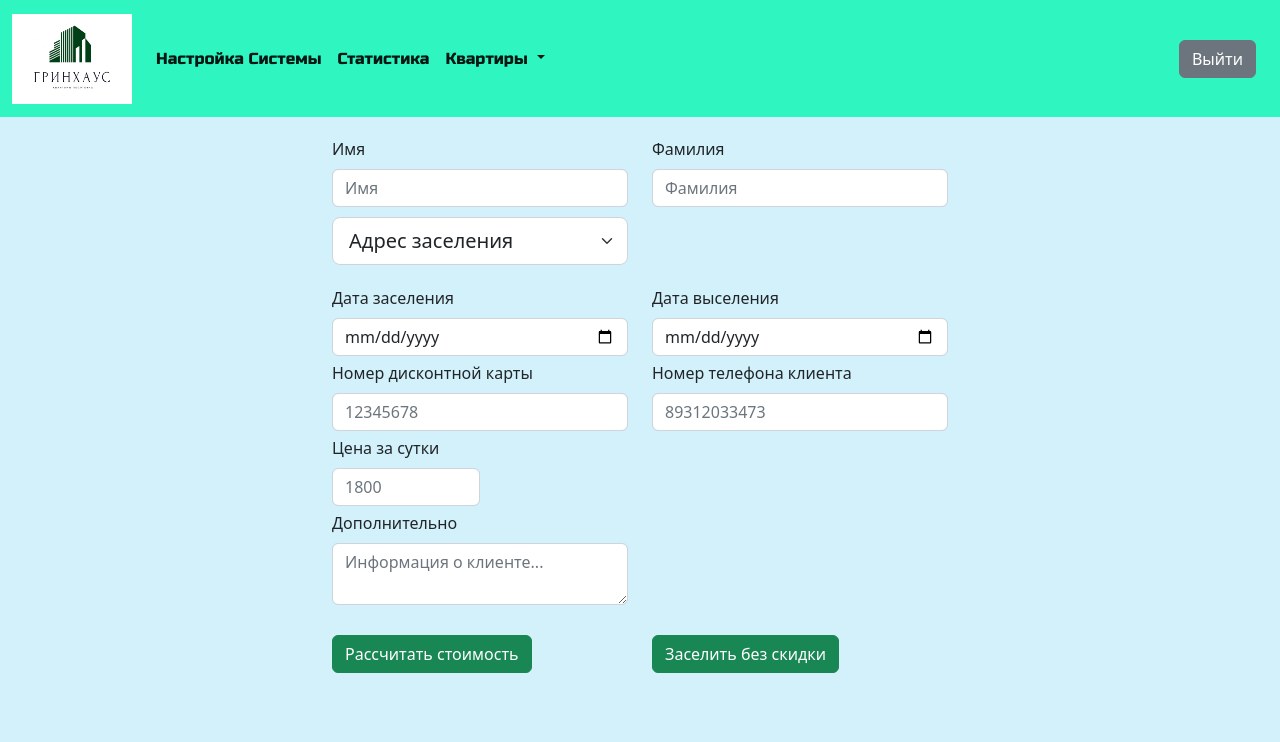
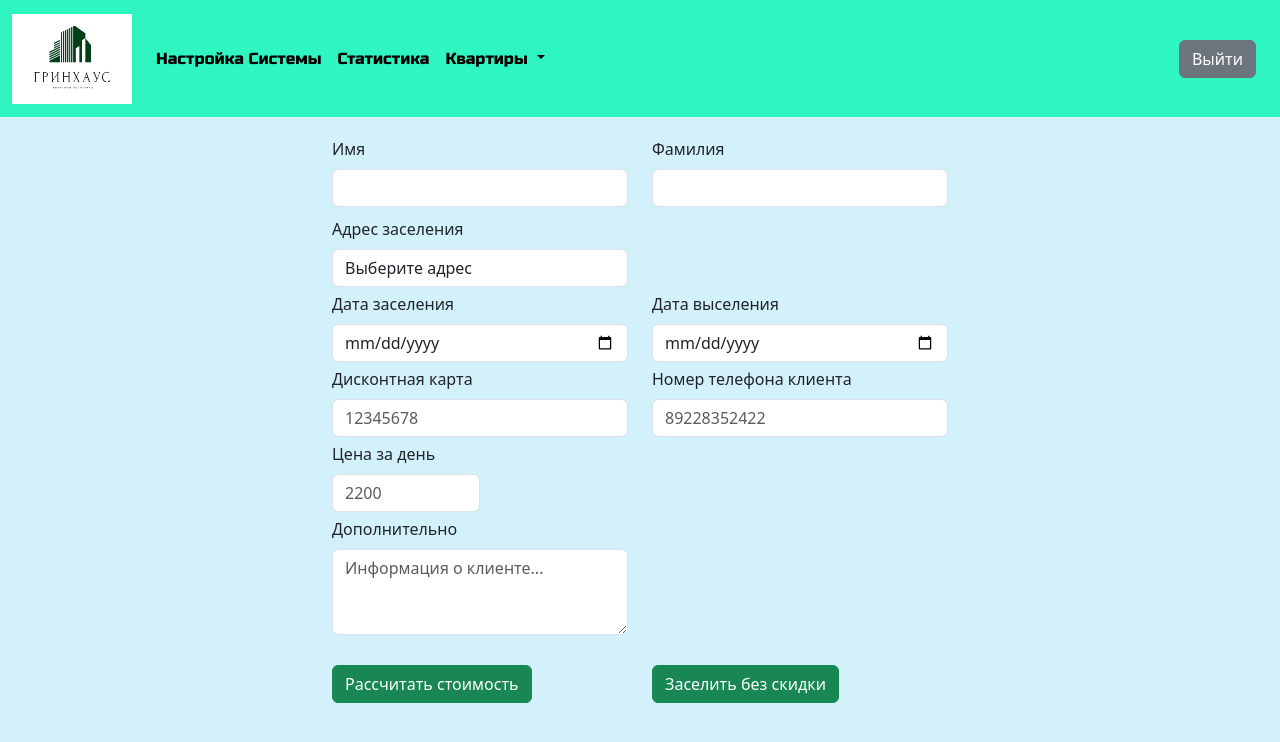
Before and after one commit to grigorenkoei/greenhouse, a Django app: page /basic_app/add_client/ in a window 1280 px wide. Shown: the top 742 px of the page. Run offline with Django 4.2, Linux system fonts and the light colour scheme; tables that the repository leaves empty hold one stand-in row (values such as "Sample post"); some libraries are stand-ins or nearby versions.

Commit message:
Create add client page

```diff
--- a/basic_app/forms.py
+++ b/basic_app/forms.py
@@ -1,6 +1,6 @@
 from django.forms import ModelForm
 from django import forms
-from basic_app.models import Flat, FlatType
+from basic_app.models import Flat, FlatType, Order
 
 
 class FlatsForm(ModelForm):
@@ -19,3 +19,39 @@ class FlatsForm(ModelForm):
             'rent_price_month': forms.NumberInput(attrs={'placeholder': '25000'}),
             'price': forms.NumberInput(attrs={'placeholder': '1700'}),
         }
+
+
+class OrderForm(forms.Form):
+    first_name = forms.CharField(max_length=255,
+                                 widget=forms.TextInput(attrs={'class': 'form-control',
+                                                               'aria-label': 'First name'}))
+    last_name = forms.CharField(max_length=255,
+                                widget=forms.TextInput(attrs={'class': 'form-control',
+                                                              'aria-label': 'First name'}))
+
+    address = forms.ModelChoiceField(Flat.objects.all(),
+                                     empty_label="Выберите адрес",
+                                     widget=forms.Select(attrs={'class': 'form-control'}))
+
+    date_from = forms.DateField(widget=forms.DateInput(attrs={'type': 'date',
+                                                              'class': 'form-control'}))
+    date_to = forms.DateField(widget=forms.DateInput(attrs={'type': 'date',
+                                                            'class': 'form-control'}))
+
+    discount_card = forms.IntegerField(widget=forms.NumberInput(attrs={'class': 'form-control',
+                                                                       'placeholder': '12345678'}))
+
+    phone_number = forms.CharField(max_length=12,
+                                   widget=forms.TextInput(attrs={'class': 'form-control',
+                                                                 'placeholder': '89228352422'
+                                                                 }))
+    price = forms.IntegerField(label='exampleFormControlInput1',
+                               widget=forms.NumberInput(attrs={'class': 'form-control',
+                                                               'placeholder': '2200'
+                                                               }))
+    desc = forms.CharField(max_length=100, label='exampleFormControlInput1',
+                           widget=forms.Textarea(attrs={'class': 'form-control',
+                                                        'placeholder': 'Информация о клиенте...',
+                                                        'rows': 3,
+                                                        'cols': 3
+                                                        }))
--- a/basic_app/models.py
+++ b/basic_app/models.py
@@ -23,7 +23,7 @@ class Flat(models.Model):
 
 
 class Employee(models.Model):
-    employee_id = models.AutoField(primary_key=True)
+    employee = models.AutoField(primary_key=True)
     employee_name = models.CharField(max_length=255)
 
     def __str__(self):
@@ -31,7 +31,7 @@ class Employee(models.Model):
 
 
 class OrderStatus(models.Model):
-    order_status_id = models.AutoField(primary_key=True)
+    order_status = models.AutoField(primary_key=True)
     order_status_name = models.CharField(max_length=255)
 
     def __str__(self):
@@ -39,7 +39,7 @@ class OrderStatus(models.Model):
 
 
 class Client(models.Model):
-    client_id = models.AutoField(primary_key=True)
+    client = models.AutoField(primary_key=True)
     name = models.CharField(max_length=255)
     discount_card = models.IntegerField(null=True)
     phone_number = models.CharField(max_length=12, null=True)
@@ -52,16 +52,16 @@ class Client(models.Model):
 
 
 class Order(models.Model):
-    order_id = models.AutoField(primary_key=True)
-    client_id = models.ForeignKey(Client, on_delete=models.CASCADE)
+    order = models.AutoField(primary_key=True)
+    client = models.ForeignKey(Client, on_delete=models.CASCADE)
     order_ts = models.DateTimeField(auto_now_add=True)
     date_from = models.DateField()
     date_to = models.DateField()
-    flat_id = models.ForeignKey(Flat, on_delete=models.CASCADE)
+    flat = models.ForeignKey(Flat, on_delete=models.CASCADE)
     price = models.IntegerField()
     bonuses_used = models.IntegerField()
-    employee_id = models.ForeignKey(Employee, on_delete=models.CASCADE)
-    order_status_id = models.ForeignKey(OrderStatus, on_delete=models.CASCADE)
+    employee = models.ForeignKey(Employee, on_delete=models.CASCADE)
+    order_status = models.ForeignKey(OrderStatus, on_delete=models.CASCADE)
 
     def __str__(self):
         return f'{self.order_id}'
--- a/basic_app/views.py
+++ b/basic_app/views.py
@@ -1,5 +1,5 @@
 from django.shortcuts import render
-from basic_app.forms import FlatsForm
+from basic_app.forms import FlatsForm, OrderForm
 from basic_app.models import FlatType
 
 # Create your views here.
@@ -10,7 +10,16 @@ def find_client(request):
 
 
 def add_client(request):
-    return render(request, 'basic_app/html/add_client.html')
+    form = OrderForm()
+    context = {'form': form}
+
+    if request.method == 'POST':
+        form = OrderForm(request.POST)
+        if form.is_valid():
+            print(form.cleaned_data["date_from"])
+            return render(request, 'basic_app/html/add_client.html', context=context)
+
+    return render(request, 'basic_app/html/add_client.html', context=context)
 
 
 def signin(request):
--- a/templates/basic_app/html/add_client.html
+++ b/templates/basic_app/html/add_client.html
@@ -1,67 +1,57 @@
-<!-- Welcome to your CSS Level One Assessment Test!
+{% extends 'basic_app/html/base_b.html' %}
+{% load bootstrap5 %}
 
-For this test, edit the CSS file and complete the commented tasks below!
-You won't be editing and html, but the css file is linked to the html file.
-Watch the video lecture for more info on this! -->
-<!DOCTYPE html>
-{% extends 'basic_app/html/base.html' %}
-{% load static %}
-
-{% block bodyblock %}
+{% block content %}
     <div class="container" style="margin-top:20px;margin-bottom: 90px; margin-left: auto; width: 50%;">
         <form action="GET">
         <div class="row">
         <div class="col-lg-6">
-          <label for="exampleFormControlInput1" class="form-label">Имя</label>
-          <input type="text" class="form-control" id="exampleFormControlInput1" placeholder="Имя" aria-label="First name" required>
+          <label for="{{ form.firstname.id_for_label }}" class="form-label">Имя</label>
+            {{ form.first_name }}
         </div>
         <div class="col-lg-6">
-          <label for="exampleFormControlInput1" class="form-label">Фамилия</label>
-          <input type="text" class="form-control" id="exampleFormControlInput1" placeholder="Фамилия" aria-label="Last name" required>
+            <label for="{{ form.firstname.id_for_label }}" class="form-label">Фамилия</label>
+            {{ form.last_name }}
         </div>
       </div>
       <div class="row" style="margin-top:10px">
         <div class="col-lg-6">
-            <select class="form-select form-select-lg mb-3" aria-label=".form-select-lg example" aria-placeholder="123123132" required>
-                <option value="">Адрес заселения</option>
-                <option value="1">One</option>
-                <option value="2">Two</option>
-                <option value="3">Three</option>
-              </select>
+            <label for="{{ form.address.id_for_label }}" class="form-label">Адрес заселения</label>
+                {{ form.address }}
         </div>
       </div>
       <div class="row" style="margin-top: 5px;">
         <div class="col-lg-6">
-            <label for="exampleFormControlInput1" class="form-label">Дата заселения</label>
-            <input type="date" class="form-control" id="exampleFormControlInput1" placeholder="12345678" aria-label="Last name" required>
+            <label for="{{ form.date_from.id_for_label }}" class="form-label">Дата заселения</label>
+               {{ form.date_from }}
           </div>
-          <div class="col-lg-6">
-            <label for="exampleFormControlInput1" class="form-label">Дата выселения</label>
-            <input type="date" class="form-control" id="exampleFormControlInput1" placeholder="1800" aria-label="Last name" required>
+        <div class="col-lg-6">
+            <label for="{{ form.date_from.id_for_label }}" class="form-label">Дата выселения</label>
+               {{ form.date_to }}
           </div>
       </div>
     <div class="row" style="margin-top: 5px;">
         <div class="col-lg-6">
-            <label for="exampleFormControlInput1" class="form-label">Номер дисконтной карты</label>
-            <input type="number" class="form-control" id="exampleFormControlInput1" placeholder="12345678" aria-label="Last name">
+            <label for="{{ form.discount_card.id_for_label }}" class="form-label">Дисконтная карта</label>
+               {{ form.discount_card }}
           </div>
-          <div class="col-lg-6">
-            <label for="exampleFormControlInput1" class="form-label">Номер телефона клиента</label>
-            <input type="number" class="form-control" id="exampleFormControlInput1" placeholder="89312033473" aria-label="Last name" required>
+        <div class="col-lg-6">
+            <label for="{{ form.phone_number.id_for_label }}" class="form-label">Номер телефона клиента</label>
+               {{ form.phone_number }}
           </div>
       </div>
       <div class="row" style="margin-top: 5px;">
         <div class="col-lg-6">
-            <div class="col-lg-6">
-                <label for="exampleFormControlInput1" class="form-label">Цена за сутки</label>
-                <input type="number" class="form-control" id="exampleFormControlInput1" placeholder="1800" aria-label="Last name" required>
-              </div>
+          <div class="col-lg-6">
+            <label for="{{ form.price.id_for_label }}" class="form-label">Цена за день</label>
+               {{ form.price }}
+          </div>
         </div>
       </div>
       <div class="row" style="margin-top: 5px;">
-        <div class="col-lg-6">
-            <label for="exampleFormControlInput1" class="form-label">Дополнительно</label>
-            <textarea type="text" class="form-control" id="exampleFormControlInput1" placeholder="Информация о клиенте..." aria-label="Last name"></textarea>
+          <div class="col-lg-6">
+            <label for="{{ form.desc.id_for_label }}" class="form-label">Дополнительно</label>
+               {{ form.desc }}
           </div>
       </div>
       <div class="row" style="margin-top: 30px;">
@@ -75,4 +65,5 @@ Watch the video lecture for more info on this! -->
     </form>
     </div>
 <script src="https://cdn.jsdelivr.net/npm/bootstrap@5.2.2/dist/js/bootstrap.bundle.min.js" integrity="sha384-OERcA2EqjJCMA+/3y+gxIOqMEjwtxJY7qPCqsdltbNJuaOe923+mo//f6V8Qbsw3" crossorigin="anonymous"></script>
+
 {% endblock %}
```
Also changed, not shown: templates/basic_app/html/discount_setup_2.html (deleted, +0 -13 lines).
